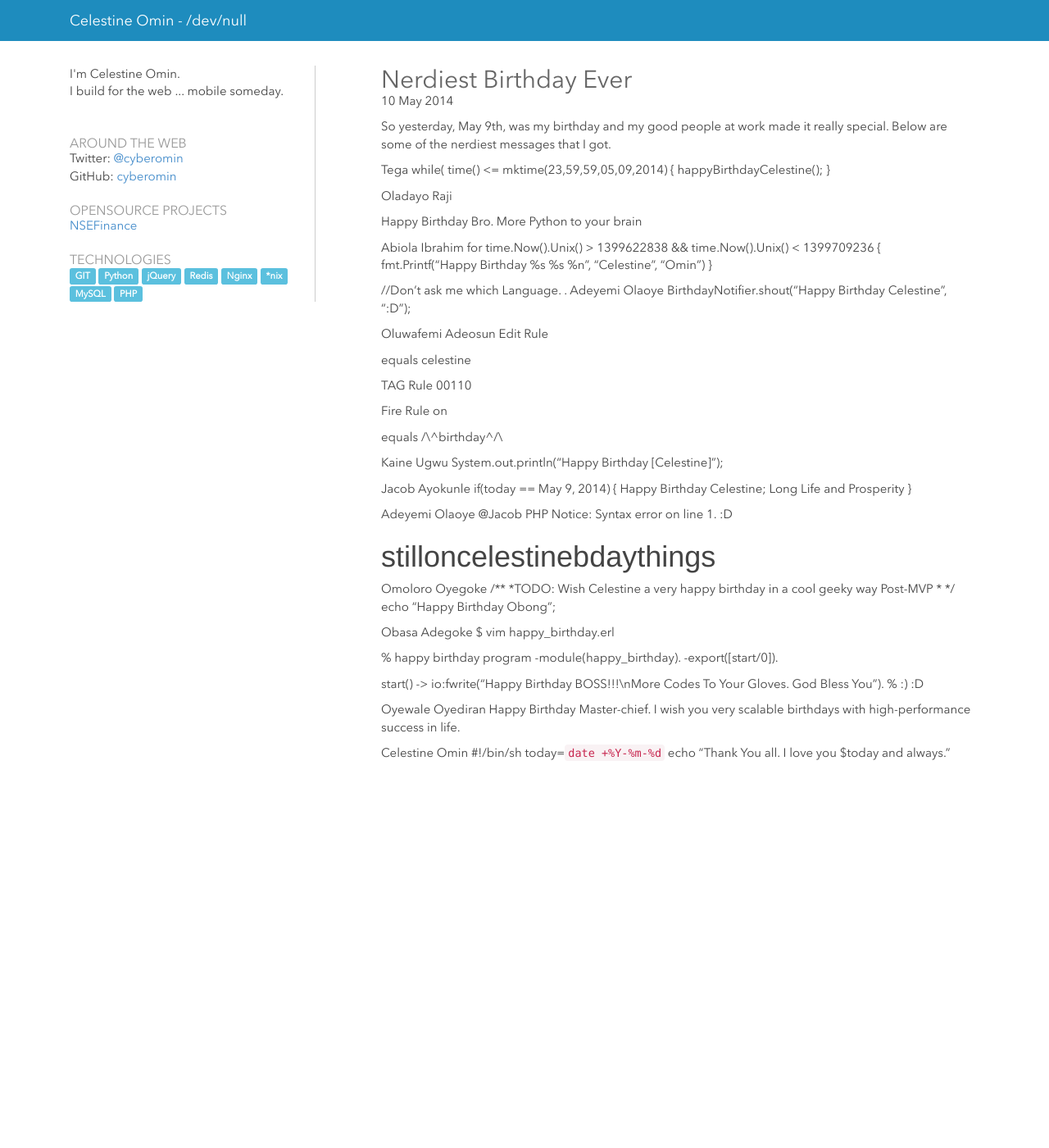
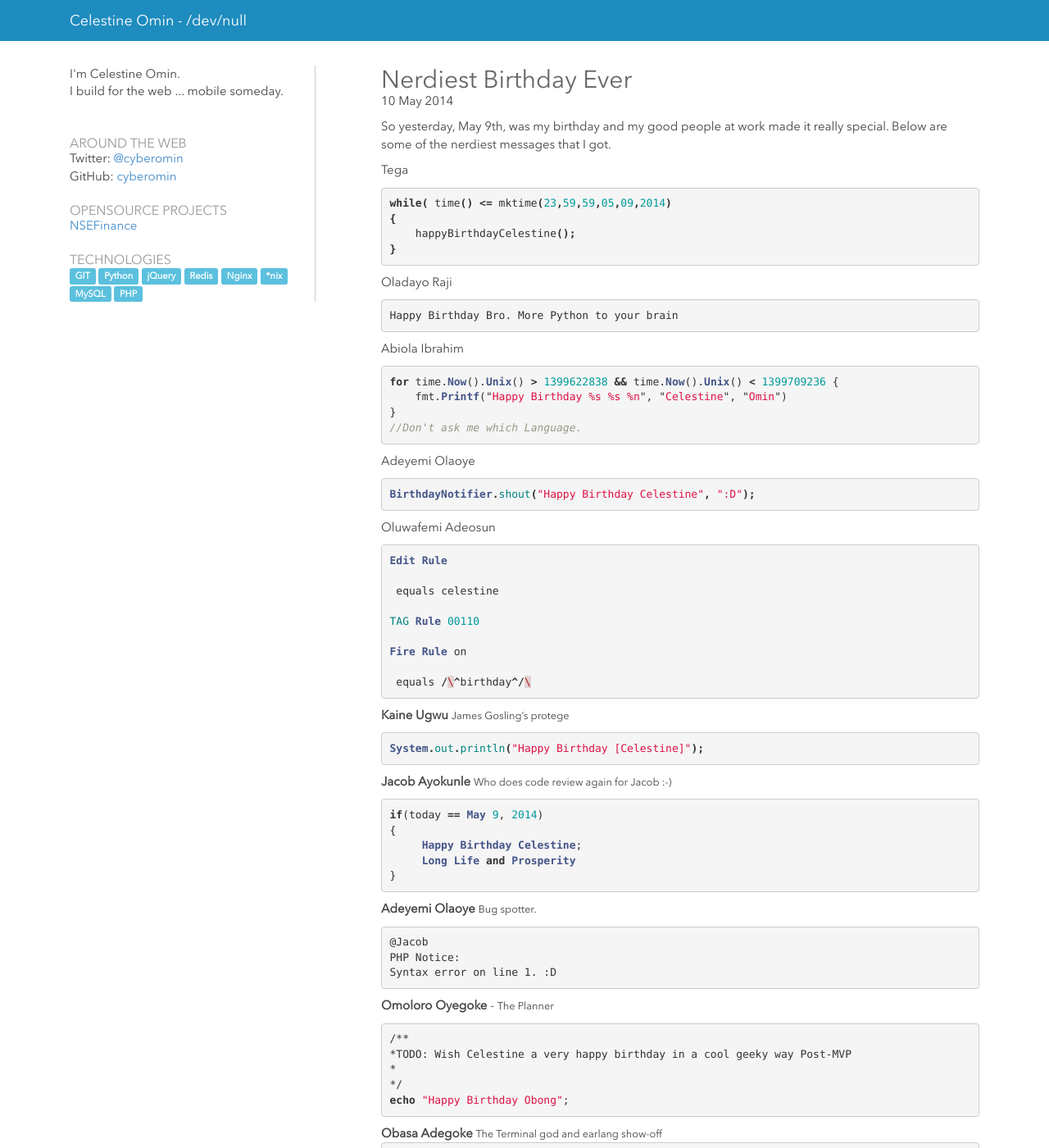
Before and after one commit to cyberomin/cyberomin.github.io, a Jekyll site: the page built from _posts/2014-05-10-nerdiest-birthday-ever.markdown, in a window 1280 px wide and 1400 px high. Shown: the whole window at 82% size. Built offline with Jekyll 4.4.1, drawn with Linux system fonts in a browser that asks for light colours; some web fonts are replaced; Markdown is read by kramdown in place of the engine named in the settings; some of the changed text lies outside the part shown.

Commit message:
Nerdiers birthday

```diff
--- a/_posts/2014-05-10-nerdiest-birthday-ever.markdown
+++ b/_posts/2014-05-10-nerdiest-birthday-ever.markdown
@@ -1,37 +1,38 @@
 ---
-published: true
-title: Nerdiest Birthday Ever
 layout: post
-tags: [birthday ]
-categories: [birthday]
+title:  "Nerdiest Birthday Ever"
+date:   2014-05-10 10:51:14
+categories: birthday
 ---
 So yesterday, May 9th, was my birthday and my good people at work made it really special.
 Below are some of the nerdiest messages that I got.
 
 Tega
+{% highlight java %}
 while( time() <= mktime(23,59,59,05,09,2014)
 {
     happyBirthdayCelestine();
 }
+{% endhighlight %}
 
+Oladayo Raji<br>
+<pre>Happy Birthday Bro. More Python to your brain</pre>
 
-
-Oladayo Raji
-
-Happy Birthday Bro. More Python to your brain
-
-Abiola Ibrahim
+Abiola Ibrahim<br>
+{% highlight javascript %}
 for time.Now().Unix() > 1399622838 && time.Now().Unix() < 1399709236 {
     fmt.Printf("Happy Birthday %s %s %n", "Celestine", "Omin")
 }
+//Don't ask me which Language.
+{% endhighlight %}
 
-//Don't ask me which Language.
-.
 Adeyemi Olaoye
+{% highlight java %}
 BirthdayNotifier.shout("Happy Birthday Celestine", ":D");
-
+{% endhighlight %}
 
 Oluwafemi Adeosun
+{% highlight php %}
 Edit Rule
 
 {{person}} equals celestine
@@ -41,35 +42,40 @@ TAG Rule 00110
 Fire Rule on
 
 {{Birthday}} equals /\^birthday^/\
+{% endhighlight %}
 
+<b>Kaine Ugwu</b> <small>James Gosling's protege</small>
+{% highlight java %}
+System.out.println("Happy Birthday [Celestine]");
+{% endhighlight %}
 
-Kaine Ugwu
-System.out.println("Happy Birthday [Celestine]");
-
-Jacob Ayokunle
+<b>Jacob Ayokunle</b> <small>Who does code review again for Jacob :-)</small>
+{% highlight php %}
 if(today == May 9, 2014)
 {
      Happy Birthday Celestine;
      Long Life and Prosperity
 }
+{% endhighlight %}
 
-Adeyemi Olaoye
+<b>Adeyemi Olaoye</b> <small>Bug spotter.</small>
+<pre>
 @Jacob
 PHP Notice:
 Syntax error on line 1. :D
-#stilloncelestinebdaythings
+</pre>
 
-
-
-Omoloro Oyegoke
+<p><b>Omoloro Oyegoke</b> - <small>The Planner</small>
+{% highlight php %}
 /**
 *TODO: Wish Celestine a very happy birthday in a cool geeky way Post-MVP
 *
 */
 echo "Happy Birthday Obong";
+{% endhighlight %}
 
-
-Obasa Adegoke
+<strong>Obasa Adegoke</strong> <small>The Terminal god and earlang show-off</small>
+{% highlight erlang %}
 $ vim happy_birthday.erl
 
 % happy birthday program
@@ -78,15 +84,18 @@ $ vim happy_birthday.erl
 
 start() ->
     io:fwrite("Happy Birthday BOSS!!!\nMore Codes To Your Gloves. God Bless You"). % :) :D
+{% endhighlight %}
 
-
-Oyewale Oyediran
+<b>Oyewale Oyediran</b> <small>The Scalability buff</small>
+<pre>
 Happy Birthday Master-chief.
 I wish you very scalable birthdays with high-performance success in life.
+</pre>
 
-
-
-Celestine Omin
+Yours truly<br>
+<b>Celestine Omin</b> <small>The Bash wannabe</small>
+{% highlight bash %}
 #!/bin/sh
 today=`date +%Y-%m-%d`
 echo "Thank You all. I love you $today and always."
+{% endhighlight %}
```
